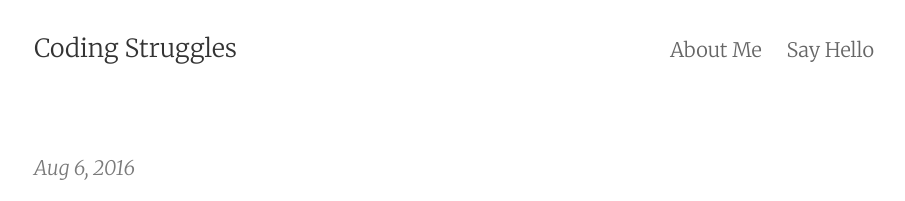
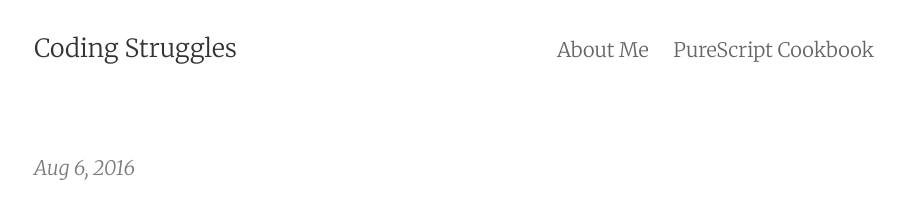
Before and after one commit to dariooddenino/dariooddenino.github.io, a Jekyll site: the page built from index.html, in a window 1280 px wide. Shown: the top 201 px of the page, without its empty margins (186-1091 px from the left). Built offline with Jekyll 4.4.1, drawn with Linux system fonts in a browser that asks for light colours; nearby versions of some CDN libraries; the list of posts is cut into pages by our own code; part of the change alters nothing that is shown.

```diff
--- a/_includes/navigation.html
+++ b/_includes/navigation.html
@@ -4,7 +4,7 @@
     {% endif %}
 {% endfor %}
 {% for page in site.pages %}
-    {% if page.tags contains "contact" %}
+    {% if page.tags contains "cookbook" %}
         <a href="{{ page.url }}">{{ page.title }}</a>
     {% endif %}
 {% endfor %}
```
